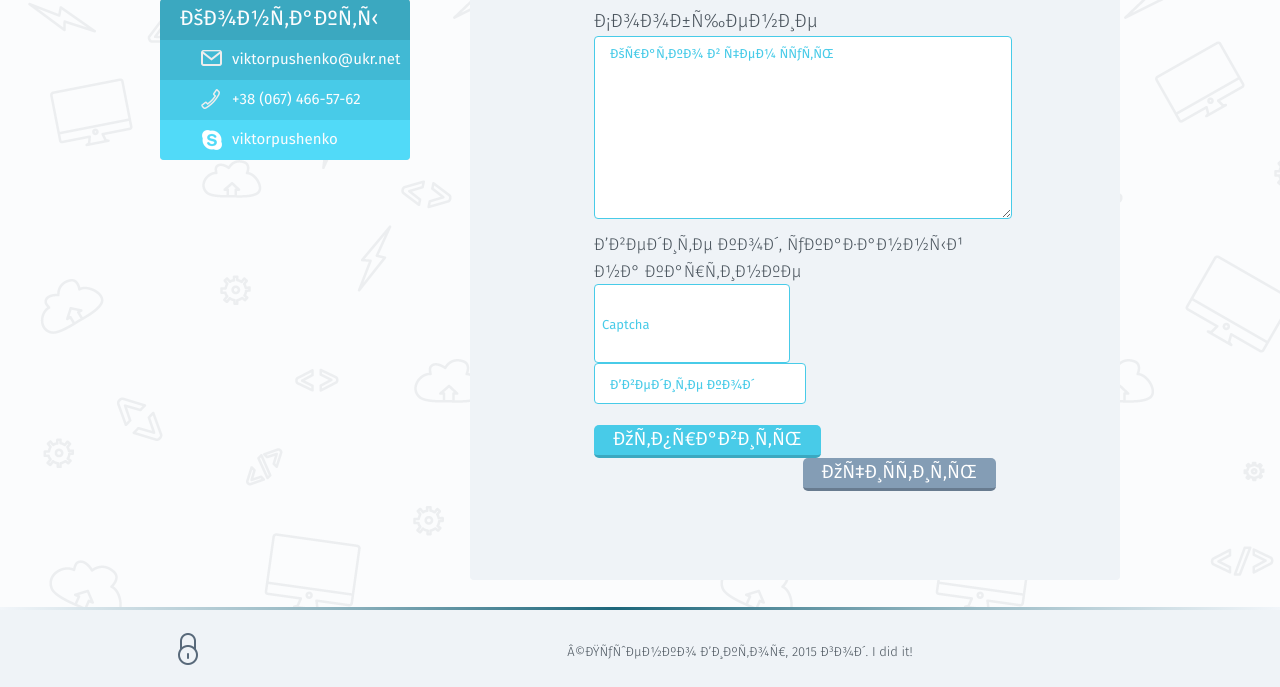
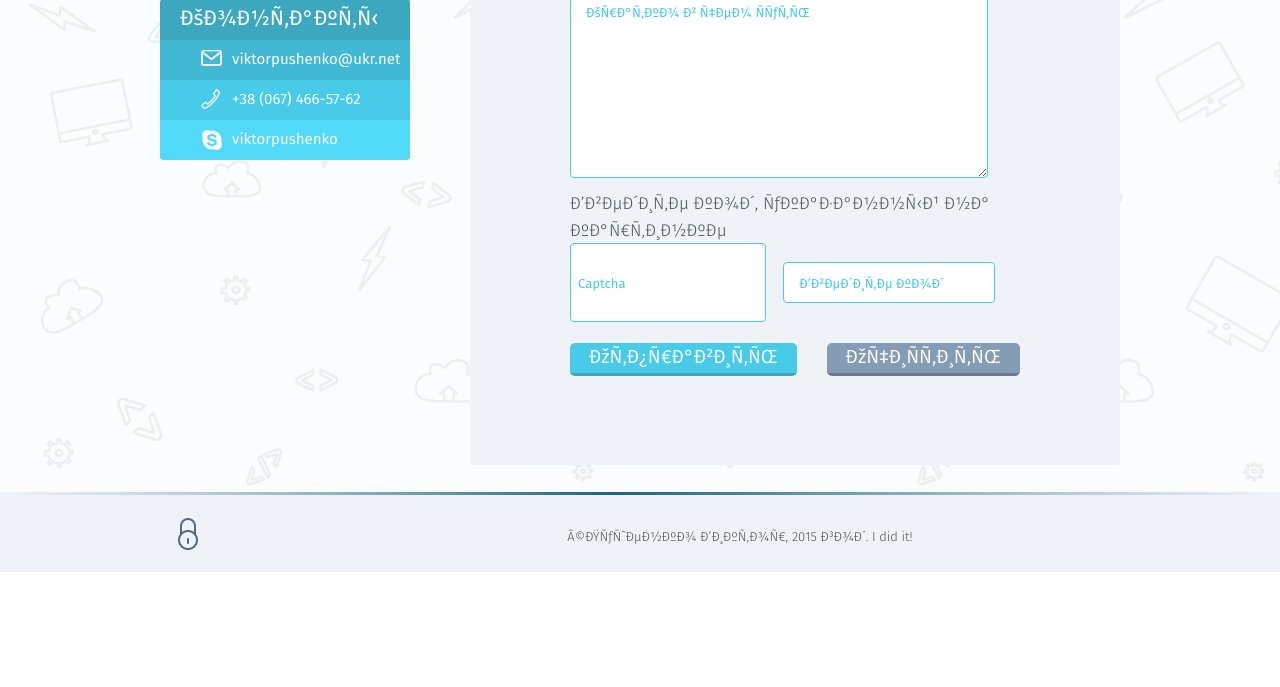
Before and after one commit to ViktorPushenko/viktorpushenko.kiev.ua, a website: page app/contacts.html in a window 1280 px wide. Shown: the part 451-1138 px from the top of the page. After the commit the page ends 1023 px from the top, so only its background shows below. Drawn offline with Linux system fonts and the light colour scheme.

Commit message:
Homework #1 part #2 ready to check

```diff
--- a/app/css/forms.css
+++ b/app/css/forms.css
@@ -55,7 +55,7 @@
 	margin-right: 0;
 }
 .form-wrapper {
-	padding: 43px 124px;
+	padding: 43px 100px;
 }
 
 .form-line {
```
